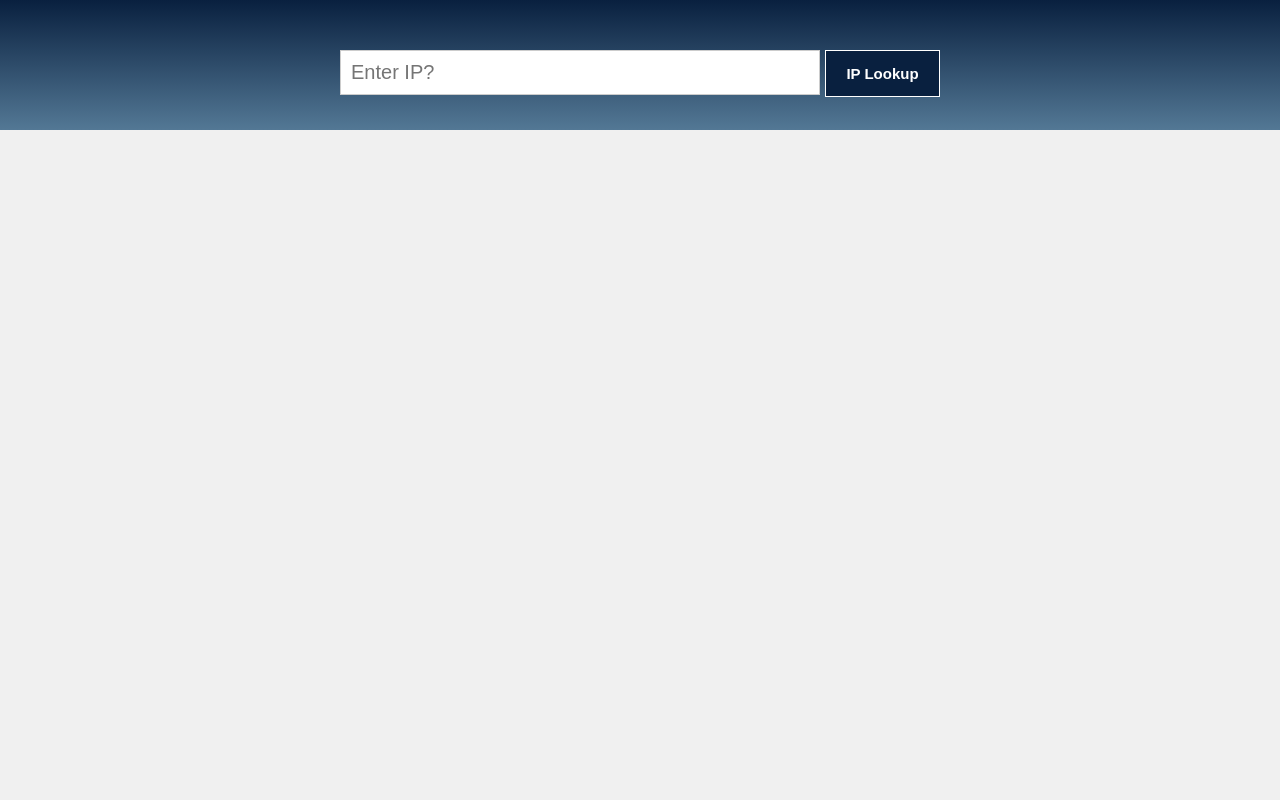
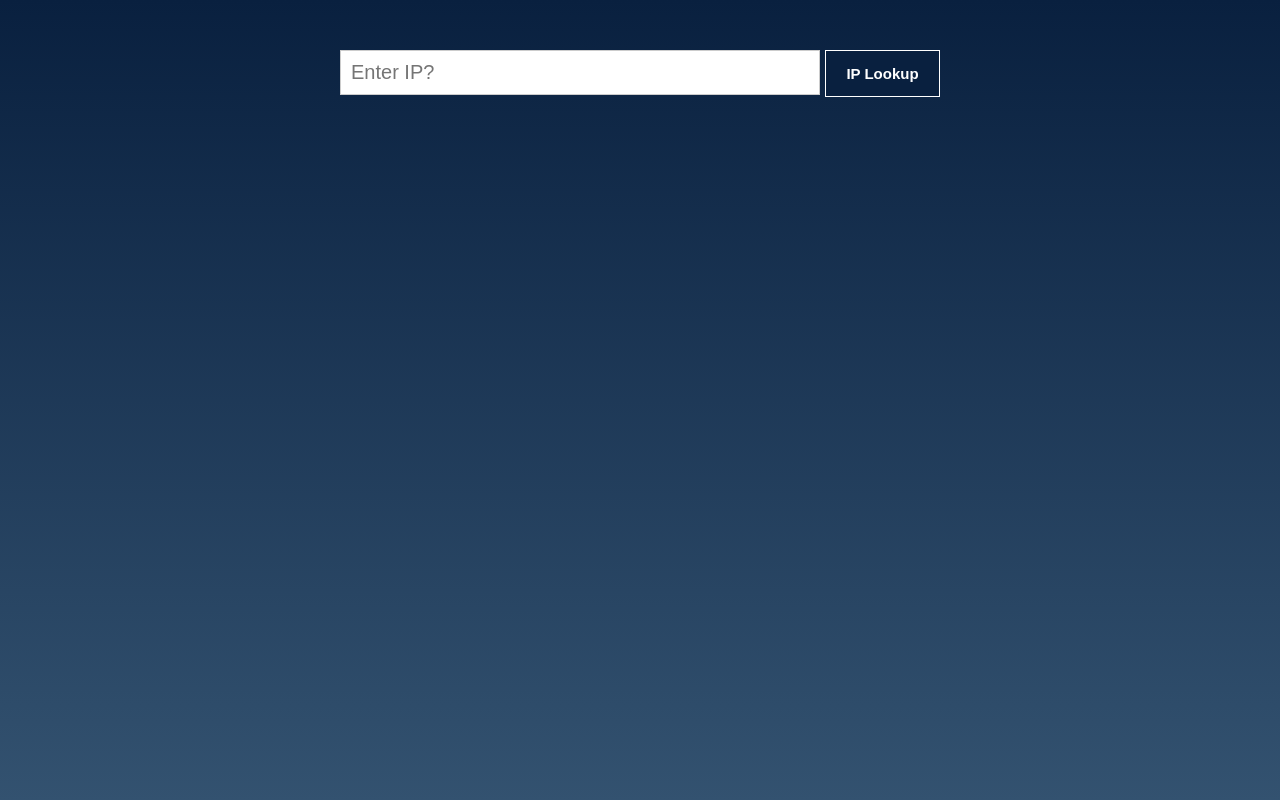
Before and after one commit to nitesh9109/get-location, a plain HTML site: page index.html in a window 1280 px wide. Shown: the top 800 px of the page. Drawn offline with Linux system fonts and the light colour scheme.

Commit message:
change style

```diff
--- a/style.css
+++ b/style.css
@@ -5,7 +5,7 @@ body {
     padding: 0;
     background-image: linear-gradient(#09203F, #537895);
     background-repeat: no-repeat;
-    max-height: 200vh;
+    height: 170vh;
 }
 
 .box {
```
